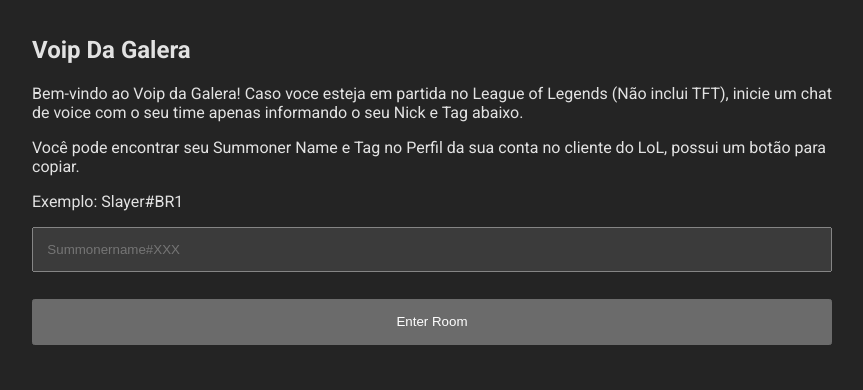
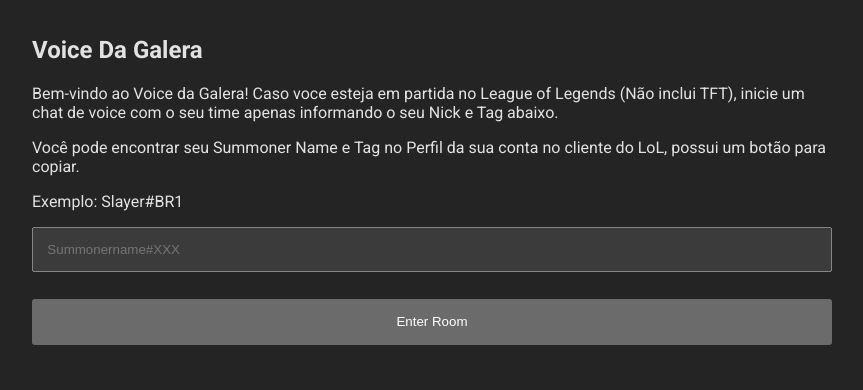
Before and after one commit to TheoVillela/VoipDaGalera, a website built with Vite: page index.html in a window 1280 px wide. Shown: the whole page, without its empty margins (208-1071 px from the left). Built offline with nearby package versions, Linux system fonts and the light colour scheme; some packages are replaced by stand-ins of ours.

Commit message:
Update index.html

```diff
--- a/index.html
+++ b/index.html
@@ -22,8 +22,8 @@
     </div>
 
     <form id="form">
-      <h2>Voip Da Galera</h2>
-      <p>Bem-vindo ao Voip da Galera! Caso voce esteja em partida no League of Legends (Não inclui TFT), inicie um chat de voice com o seu time apenas informando o seu Nick e Tag abaixo.
+      <h2>Voice Da Galera</h2>
+      <p>Bem-vindo ao Voice da Galera! Caso voce esteja em partida no League of Legends (Não inclui TFT), inicie um chat de voice com o seu time apenas informando o seu Nick e Tag abaixo.
       </p>
       <p>Você pode encontrar seu Summoner Name e Tag no Perfil da sua conta no cliente do LoL, possui um botão para copiar.</p>
       <p>Exemplo: Slayer#BR1</p>
```
